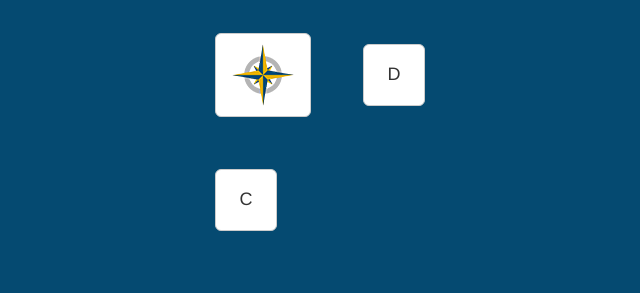
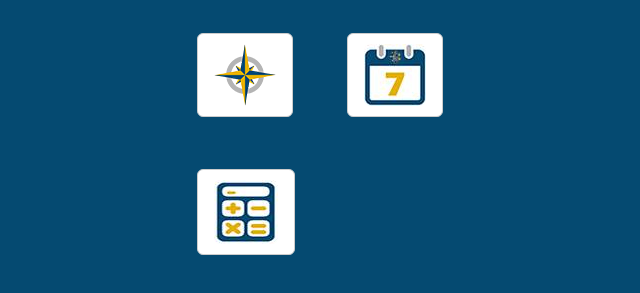
Before and after one commit to Jaackx/BGS-Navigator, a plain HTML site: page www/main.html in a window 1280 px wide. Shown: the part 63-356 px from the top of the page, without its empty margins (320-960 px from the left). Drawn offline with Linux system fonts and the light colour scheme.

Commit message:
Main button images
coded stuarts images into the buttons

```diff
--- a/www/main.html
+++ b/www/main.html
@@ -28,24 +28,22 @@
 
 	   <td>
 	     <!-- add multiple classes by adding them with a space -->
-		 <button type="button" class="btn btn-default btn-lg tpr" onclick="window.location='diary.html'"
-		 style="height:62px; width:62px;">
-	     <alt="Compass" class="img-rounded"> D <!-- This class doesnt seem to do anything -->
+		 <button type="button" class="btn btn-default btn-lg tpr" onclick="window.location='diary.html'">
+	     <img src="IMG/calender.jpg" alt="Diary" class="img-rounded"> <!-- This class doesnt seem to do anything -->
 	     </button>
 	   </td>
       </tr>
 
 	  <tr>
        <td>
-	   <button type="button" class="btn btn-default btn-lg tpr" onclick="window.location='calculator.html'"
-	   style="height:62px; width:62px;> <!-- leads to calculator page -->
-	     <alt="Compass" class="img-rounded"> C
+	   <button type="button" class="btn btn-default btn-lg tpr" onclick="window.location='calculator.html'"> <!-- leads to calculator page -->
+	     <img src="IMG/calculator.jpg" alt="Calculator" class="img-rounded">
 	   </button>
 	   </td>
 
 	   <td>
 	   <!-- <button type="button" class="btn btn-default btn-lg tpr" style="height:62px; width:62px;>
-	     <alt="Compass" class="img-rounded"> 3
+	     <img src="IMG/points.jpg" alt="Compass" class="img-rounded"> 3
 	   </button> -->
 	   </td>
       </tr>
```
Also changed, not shown: 1 other file.
